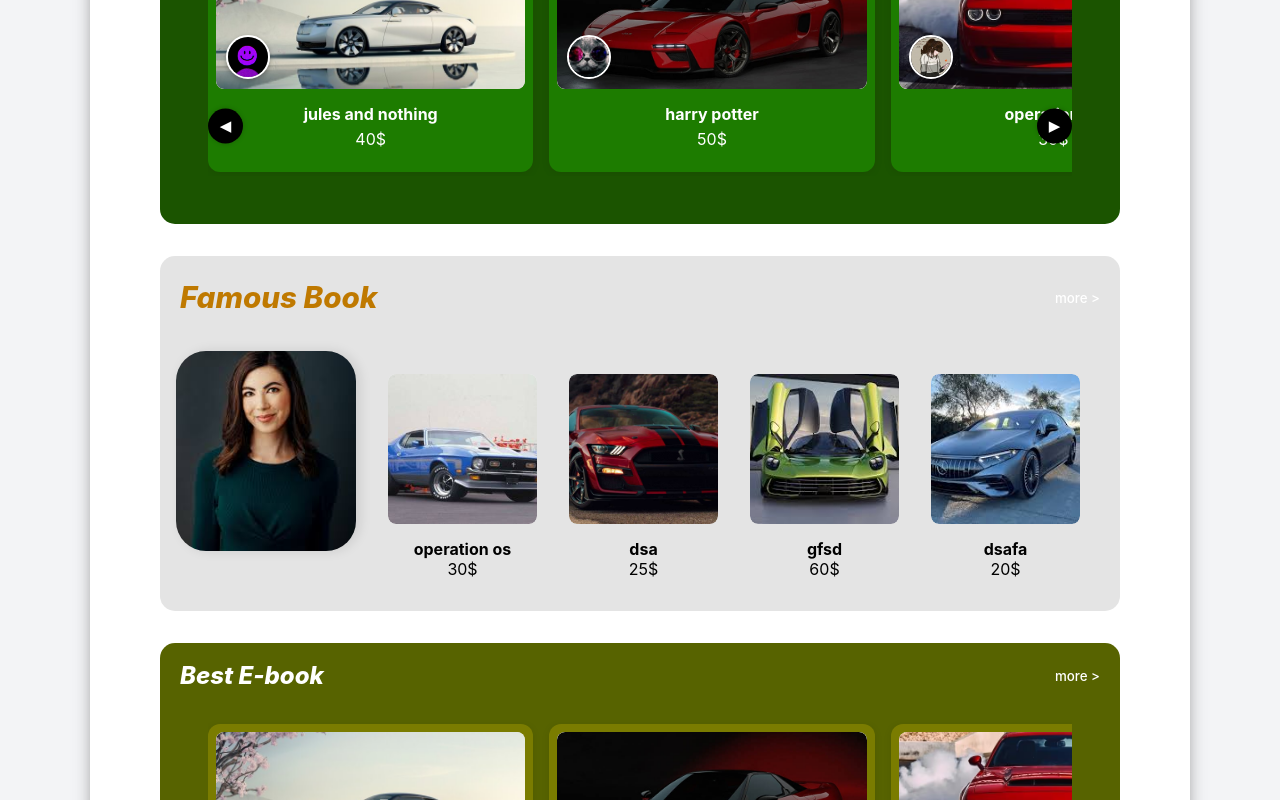
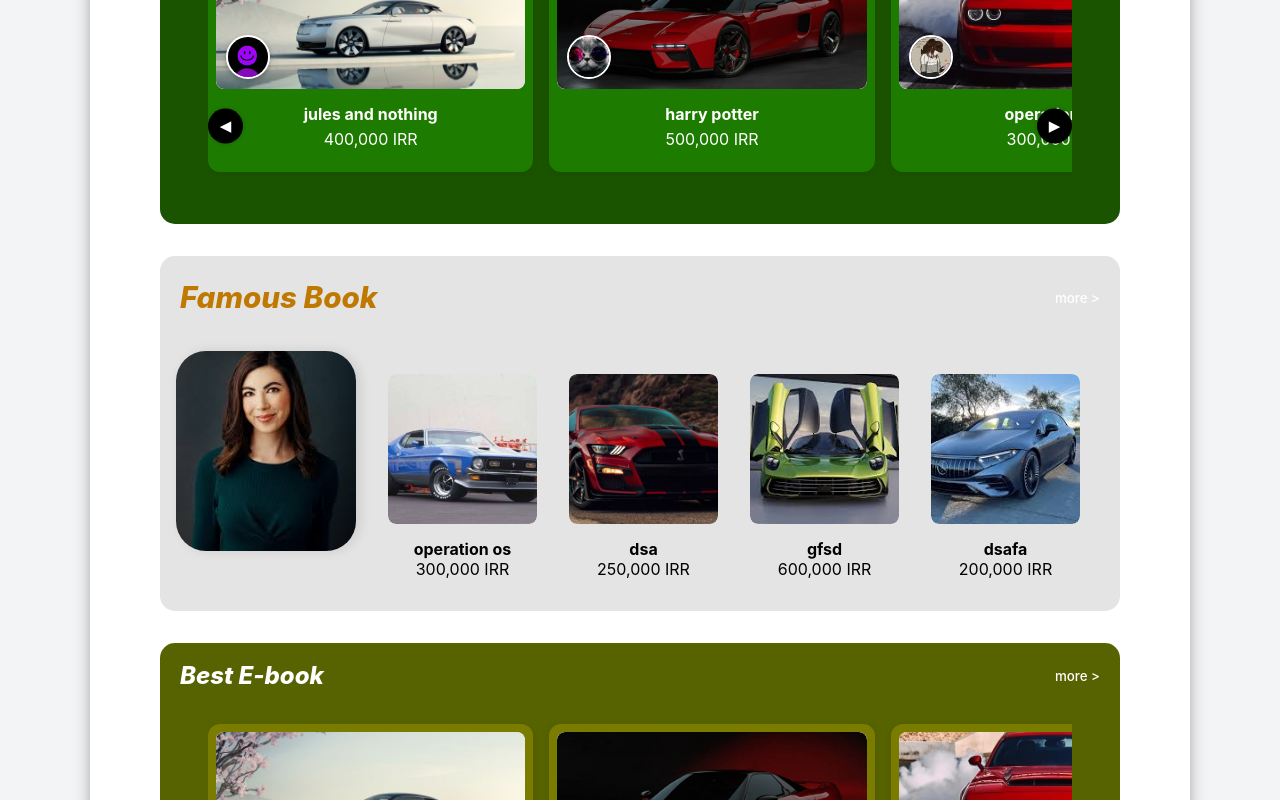
Before and after one commit to AmirTTrimA/bkstore-PA-AT, a React (Create React App) app in the folder frontend/my-app/core/: page /publisher/1 in a window 1280 px wide. Shown: the part 1180-1980 px from the top of the page. Built offline with nearby package versions, Linux system fonts and the light colour scheme.

Commit message:
fix(frontend): standardize IRR price formatting across sliders, wallet, home, and checkout

```diff
--- a/frontend/my-app/core/src/ContextEx2/Components/common/ReusableSlider.jsx
+++ b/frontend/my-app/core/src/ContextEx2/Components/common/ReusableSlider.jsx
@@ -4,6 +4,7 @@ import { useNavigate } from 'react-router-dom';
 
 // ---Style---
 import '../../Styles/components/ReusableSlider.css';
+import { formatPrice } from '../../utils/formatPrice';
 
 
 // ============================================
@@ -121,7 +122,7 @@ return (
                 </div>
                 {/* Card Content */}
                 <h4>{item.title}</h4>
-                <p>{item.price}</p>
+                <p>{typeof item.price === 'number' || (!isNaN(Number(item.price)) && !String(item.price).includes(' ')) ? formatPrice(item.price) : item.price}</p>
               </div>
             ))}
         </div>
--- a/frontend/my-app/core/src/ContextEx2/Components/common/ReusableSliderPortrait.jsx
+++ b/frontend/my-app/core/src/ContextEx2/Components/common/ReusableSliderPortrait.jsx
@@ -7,6 +7,7 @@ import { useNavigate} from 'react-router-dom';
 
 // ---Style---
 import '../../Styles/components/ReusableSliderPortrait.css';
+import { formatPrice } from '../../utils/formatPrice';
 
 
 // ============================================
@@ -120,7 +121,7 @@ export default function ReusableSliderPortrait({
                     />
                   </div>
                   <h4>{item.title}</h4>
-                  <p>{item.price}</p>
+                  <p>{typeof item.price === 'number' || (!isNaN(Number(item.price)) && !String(item.price).includes(' ')) ? formatPrice(item.price) : item.price}</p>
                 </div>
               </React.Fragment>
             ))}
--- a/frontend/my-app/core/src/ContextEx2/Pages/buy/Checkout.jsx
+++ b/frontend/my-app/core/src/ContextEx2/Pages/buy/Checkout.jsx
@@ -528,6 +528,23 @@ export default function Checkout() {
                         <strong>{order.status_display || order.status}</strong>
                     </p>
 
+                    <div style={{ margin: "14px 0", padding: "12px 16px", background: "rgba(255,255,255,0.05)", borderRadius: "8px", textAlign: "left", width: "100%", maxWidth: "380px" }}>
+                        <div style={{ display: "flex", justifyContent: "space-between", marginBottom: "6px" }}>
+                            <span style={{ color: "#aaa" }}>Subtotal:</span>
+                            <span>{formatPrice(order.subtotal)}</span>
+                        </div>
+                        {Number(order.discount_amount) > 0 && (
+                            <div style={{ display: "flex", justifyContent: "space-between", marginBottom: "6px", color: "#00e384" }}>
+                                <span>Discount Saved:</span>
+                                <span>-{formatPrice(order.discount_amount)}</span>
+                            </div>
+                        )}
+                        <div style={{ display: "flex", justifyContent: "space-between", fontWeight: "700", borderTop: "1px solid rgba(255,255,255,0.1)", paddingTop: "6px" }}>
+                            <span>Total Paid:</span>
+                            <span style={{ color: "#00e384" }}>{formatPrice(order.total_amount)}</span>
+                        </div>
+                    </div>
+
                     <p
                         style={{
                             fontSize: "0.9rem",
--- a/frontend/my-app/core/src/ContextEx2/Pages/dashboard/financial/Wallet.jsx
+++ b/frontend/my-app/core/src/ContextEx2/Pages/dashboard/financial/Wallet.jsx
@@ -12,6 +12,7 @@ import Notification from "../../../Components/feature/Notification";
 
 import PaymentService from "../../../Services/PaymentService";
 import WalletService from "../../../Services/WalletService";
+import { formatPrice } from "../../../utils/formatPrice";
 
 import "../../../Styles/components/Wallet.css";
 
@@ -295,15 +296,7 @@ export default function Wallet() {
             fontWeight: "bold"
           }}
         >
-
-          {
-            Number(
-              wallet?.balance || 0
-            ).toLocaleString("fa-IR")
-          }
-
-          {" "}IRR
-
+          {formatPrice(wallet?.balance || 0)}
         </Typography>
 
 
--- a/frontend/my-app/core/src/ContextEx2/Pages/home/Home.jsx
+++ b/frontend/my-app/core/src/ContextEx2/Pages/home/Home.jsx
@@ -23,6 +23,7 @@ import {
 
 // --- Services ---
 import BookService from "../../Services/BookService";
+import { formatPrice } from "../../utils/formatPrice";
 
 // --- Constants ---
 import { ppic1 } from "../../Constants";
@@ -114,13 +115,7 @@ function getBookPrice(book) {
     return "N/A";
   }
 
-  const numericPrice = Number(book.price);
-
-  if (Number.isNaN(numericPrice)) {
-    return `${book.price} IRR`;
-  }
-
-  return `${numericPrice.toLocaleString()} IRR`;
+  return formatPrice(book.price);
 }
 
 
--- a/frontend/my-app/core/src/ContextEx2/Pages/publisher/Publisher.jsx
+++ b/frontend/my-app/core/src/ContextEx2/Pages/publisher/Publisher.jsx
@@ -41,31 +41,31 @@ const CONTENT = `Lorem ipsum dolor sit amet, consectetur adipiscing elit, sed do
 // ============================================
 const slider_items_same_vibe = [
   { id:1, title: "jules and nothing",
-    price: "40$",link: "2",authorId:1,
+    price: "400,000 IRR",link: "2",authorId:1,
     img:pic14,author_profile:ppic12
   },
   { id:2, title: "harry potter",
-    price: "50$",link:"3",authorId:3,
+    price: "500,000 IRR",link:"3",authorId:3,
     img: pic15,author_profile:ppic3
   },
   { id:3, title: "operation os",
-    price: "30$",link:"7",authorId:2,
+    price: "300,000 IRR",link:"7",authorId:2,
     img: pic10,author_profile:ppic1
   },
   { id:4, title: "dsa",
-    price: "25$",link: "6",authorId:1,
+    price: "250,000 IRR",link: "6",authorId:1,
     img:pic9,author_profile:ppic8
   },
   { id:5, title: "gfsd",
-    price: "60$",link: "5",authorId:3,
+    price: "600,000 IRR",link: "5",authorId:3,
     img:pic10,author_profile:ppic5
   },
   { id:6, title: "dsafa",
-    price: "20$",link: "4",authorId:2,
+    price: "200,000 IRR",link: "4",authorId:2,
     img:pic15,author_profile:ppic3
   },
   { id:7, title: "dada",
-    price: "55$",link: "1",authorId:2,
+    price: "550,000 IRR",link: "1",authorId:2,
     img:pic13,author_profile:ppic11
 },
 ];
@@ -75,19 +75,19 @@ const slider_items_same_vibe3 = [
 
 
 { id:1, title: "operation os",
-  price: "30$",link:"2",
+  price: "300,000 IRR",link:"2",
   authorId:1,img: pic3
 },
 { id:2, title: "dsa",
-  price: "25$",link: "3",
+  price: "250,000 IRR",link: "3",
   authorId:2,img:pic11
 },
 { id:3, title: "gfsd",
-  price: "60$",link: "5",
+  price: "600,000 IRR",link: "5",
   authorId:3,img:pic12
 },
 { id:4, title: "dsafa",
- price: "20$",link: "6",
+ price: "200,000 IRR",link: "6",
  authorId:3,img:pic13
 }
 
```
